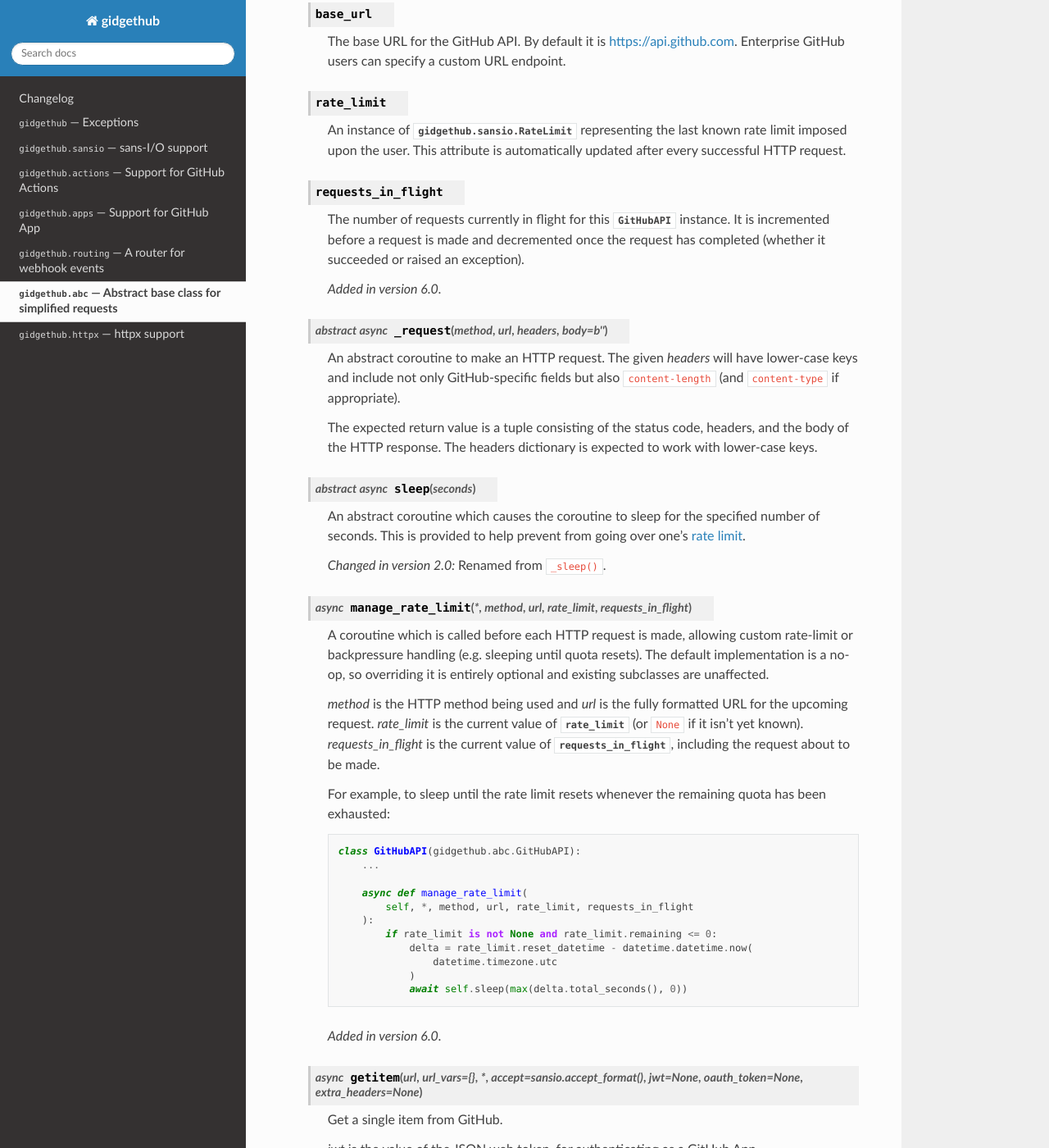
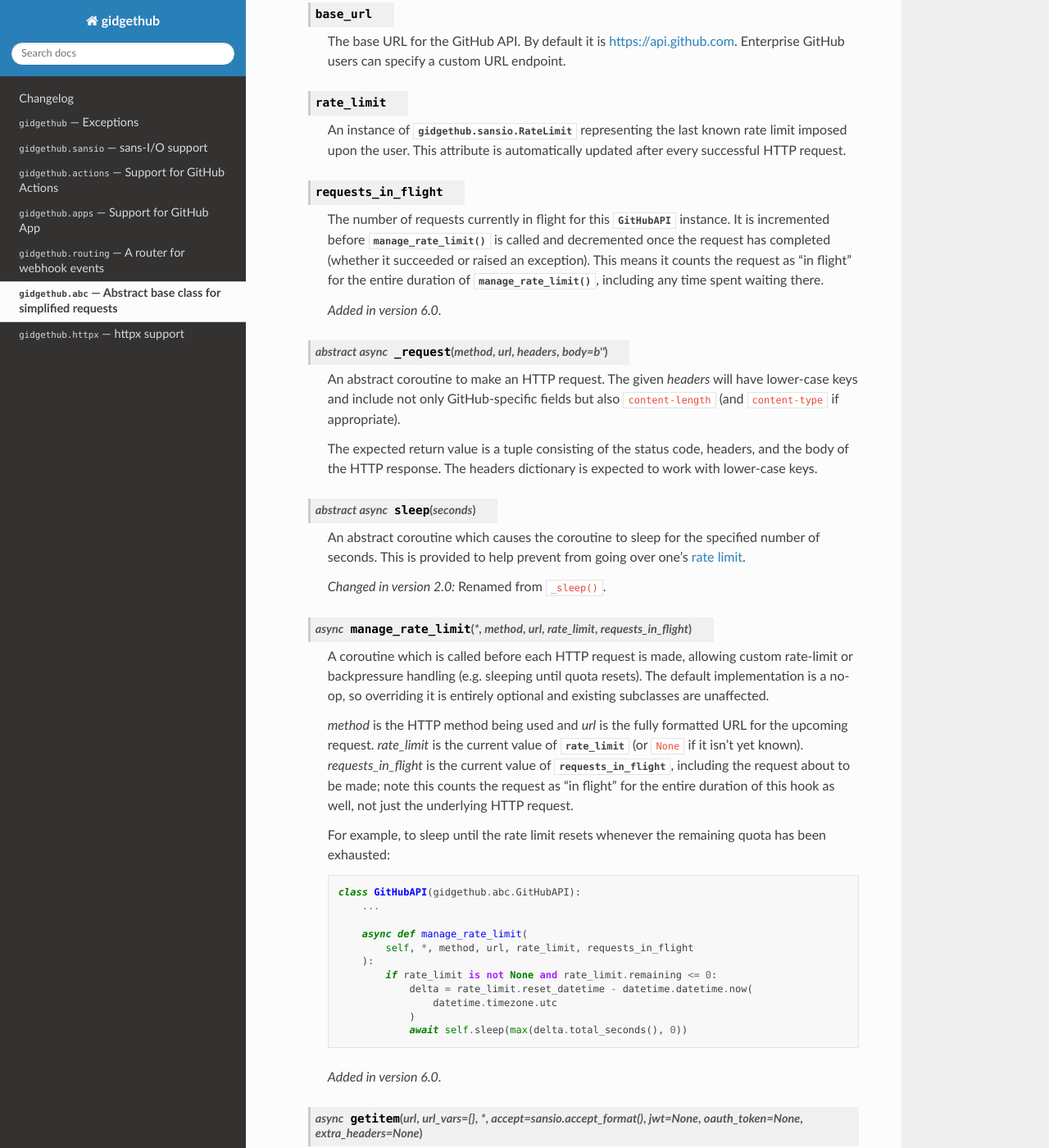
Before and after one commit to gidgethub/gidgethub, a Sphinx documentation site: the page built from docs/abc.rst, in a window 1280 px wide and 1400 px high, scrolled down 1442 px. Shown: the whole window at 82% size. Built offline with Sphinx 7.4.7 and the Read the Docs theme 3.1.0, drawn with Linux system fonts in a browser that asks for light colours; pages that are not in the unit, such as notebooks, are missing from menus.

Commit message:
Clarify requests_in_flight semantics in docs and docstring
Co-authored-by: brettcannon <54418+brettcannon@users.noreply.github.com>

```diff
--- a/docs/abc.rst
+++ b/docs/abc.rst
@@ -96,9 +96,12 @@ experimental APIs without issue.
     .. attribute:: requests_in_flight
 
         The number of requests currently in flight for this
-        :class:`GitHubAPI` instance. It is incremented before a request is
-        made and decremented once the request has completed (whether it
-        succeeded or raised an exception).
+        :class:`GitHubAPI` instance. It is incremented before
+        :meth:`manage_rate_limit` is called and decremented once the
+        request has completed (whether it succeeded or raised an
+        exception). This means it counts the request as "in flight" for
+        the entire duration of :meth:`manage_rate_limit`, including any
+        time spent waiting there.
 
         .. versionadded:: 6.0
 
@@ -143,7 +146,9 @@ experimental APIs without issue.
         current value of :attr:`rate_limit` (or ``None`` if it isn't yet
         known). *requests_in_flight* is the current value of
         :attr:`requests_in_flight`, including the request about to be
-        made.
+        made; note this counts the request as "in flight" for the
+        entire duration of this hook as well, not just the underlying
+        HTTP request.
 
         For example, to sleep until the rate limit resets whenever the
         remaining quota has been exhausted::
```
Also changed, not shown: 1 other file.
